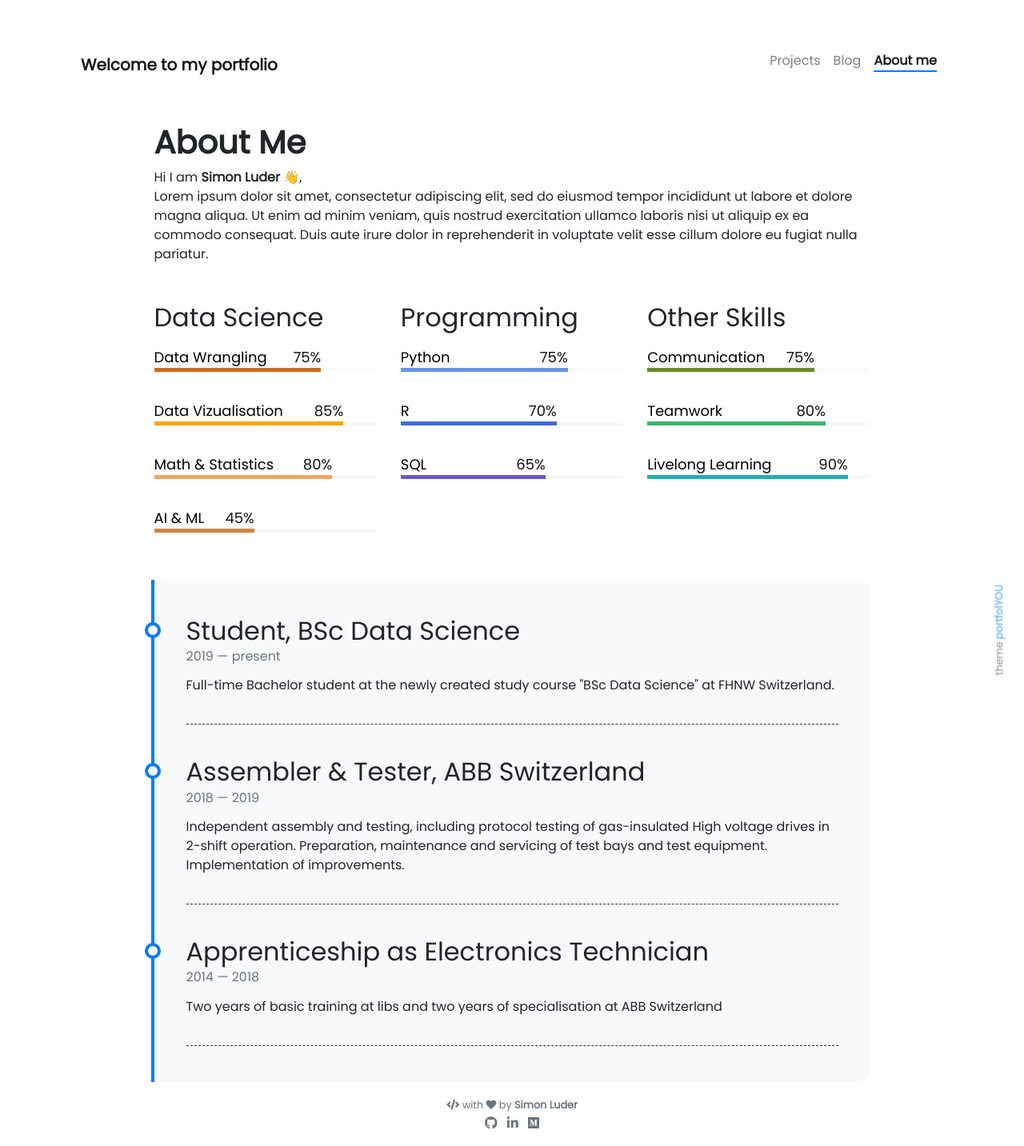
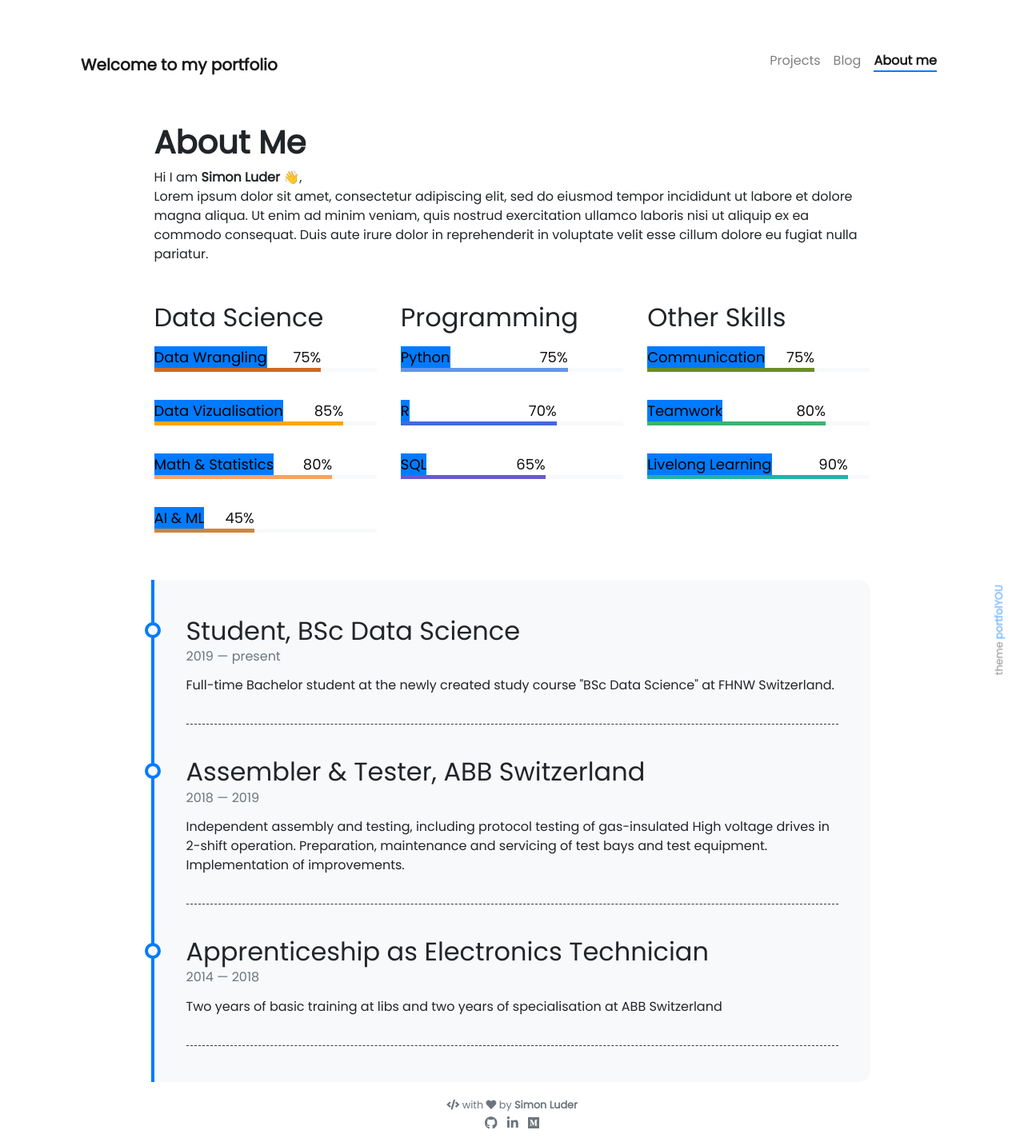
Before and after one commit to SimonLuder/simonluder.github.io, a Jekyll site: the page built from pages/about.md, in a window 1280 px wide. Shown: the whole page at 80% size. Built offline with Jekyll 4.4.1, drawn with Linux system fonts in a browser that asks for light colours; nearby versions of some CDN libraries; emoji names are drawn with the system emoji font.

Commit message:
Update _skills.scss

```diff
--- a/_sass/_skills.scss
+++ b/_sass/_skills.scss
@@ -38,7 +38,7 @@
 
   a {
     font-size: 18px;
-    background: none;
+    background: $primary;
     text-decoration: none;
   }
 
```
